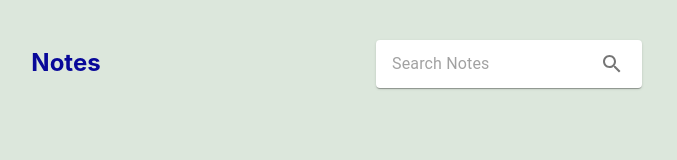
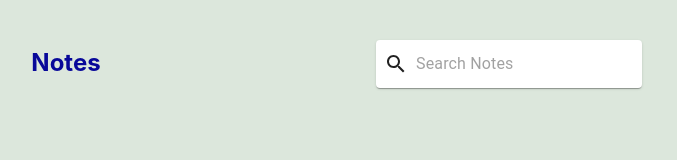
Before and after one commit to Triveni07/notes-making, a React (Create React App) app: page / in a window 1280 px wide. Shown: the top 160 px of the page, without its empty margins (598-1275 px from the left). Built offline with nearby package versions, Linux system fonts and the light colour scheme.

Commit message:
Complete search functionality

```diff
--- a/package.json
+++ b/package.json
@@ -12,7 +12,8 @@
     "react-redux": "^7.1.0",
     "react-router-dom": "^5.0.1",
     "react-scripts": "3.1.0",
-    "redux": "^4.0.4"
+    "redux": "^4.0.4",
+    "sort-by": "^1.2.0"
   },
   "scripts": {
     "start": "react-scripts start",
--- a/src/components/Notes/ListNotes.jsx
+++ b/src/components/Notes/ListNotes.jsx
@@ -1,48 +1,64 @@
 import React, { Component } from 'react';
 import { connect } from 'react-redux';
-import { Link } from 'react-router-dom'
+import { Link } from 'react-router-dom';
 
-import { Fab } from '@material-ui/core';
+import { Fab, Paper, InputBase } from '@material-ui/core';
 import AddIcon from '@material-ui/icons/Add';
+import SearchIcon from '@material-ui/icons/Search';
+
+import escapeRegExp from 'escape-string-regexp';
+import sortBy from 'sort-by';
 
 import EditAndDeleteNote from './EditAndDeleteNote';
 import UpdateNote from './UpdateNote';
-import SearchBox from './SearchBox';
+
+import { onSearchQueryEnter } from './Util/NoteUtil';
+
+import './SearchBox.scss'
 import './ListNotes.scss';
 
 class ListNotes extends Component {
+
     state = {
-        notes: [],
-        searching: false
+        query: ''
     }
 
-    componentDidMount() {
-        this.setState({ notes: this.props.notes });
-    }
-
-    getSearchedNotes = (searchedNotes) => {
-        console.log('List Notes page', searchedNotes);
-        if (searchedNotes.count !== 0) {
-            this.setState({ notes: searchedNotes, searching: true });
-        }
+    handleSearch = (query) => {
+        this.setState({ query: query.trim() });
     }
 
     render() {
-        const { searching } = this.state;
-        const { notes } = (searching) ? this.state : this.props;
+        const { notes } = this.props;
+        const { query } = this.state;
+
+        let showingNotesList;
+        if (query) {
+            const match = new RegExp(escapeRegExp(query), 'i')
+            showingNotesList = onSearchQueryEnter(match, notes);
+        } else showingNotesList = notes;
+
+        showingNotesList.sort(sortBy('title'));
 
         return (
             <div className="list-notes-container">
                 <div className="list-notes-content">
-                    <header className="header">
+                    <div className="header">
                         <h2>Notes</h2>
-                        <SearchBox
-                            notes={notes}
-                            getSearchedNotes={this.getSearchedNotes}
-                        />
-                    </header>
+                        <div className="search-box">
+                            <Paper className="search-paper">
+                                <SearchIcon />
+                                <InputBase
+                                    className="search-input"
+                                    id="search-query"
+                                    placeholder="Search Notes"
+                                    value={query}
+                                    onChange={(e) => this.handleSearch(e.target.value)}
+                                />
+                            </Paper>
+                        </div>
+                    </div>
                     <ol className='notes-grid'>
-                        {notes.map(note =>
+                        {showingNotesList.map(note =>
                             <li key={note.id} className='note-list-item'>
                                 <div key={note.id} className="note-item">
                                     {note.editing ?
--- a/src/components/Notes/SearchBox.jsx
+++ /dev/null
@@ -1,47 +0,0 @@
-import React, { Component } from 'react';
-
-import Paper from '@material-ui/core/Paper';
-import InputBase from '@material-ui/core/InputBase';
-import IconButton from '@material-ui/core/IconButton';
-import SearchIcon from '@material-ui/icons/Search';
-
-import { onSearchQueryEnter } from './Util/NoteUtil';
-
-import './SearchBox.scss'
-
-class SearchBox extends Component {
-
-    handleChange = (e) => {
-        e.preventDefault();
-        const { dispatch, notes } = this.props;
-        const query = e.target.value;
-        console.log('query', query);
-        const searchedNotes = onSearchQueryEnter(dispatch, query, notes);
-        console.log('searchedNotes', searchedNotes);
-        this.props.getSearchedNotes(searchedNotes);
-    }
-
-    render() {
-        return (
-            <div className="search-box">
-                <Paper className="search-paper">
-                    <InputBase
-                        className="search-input"
-                        id="search-query"
-                        placeholder="Search Notes"
-                        inputProps={{ 'aria-label': 'search note here' }}
-                        onChange={(e) => this.handleChange(e)}
-                    />
-                    <IconButton
-                        className="search-iconButton"
-                        aria-label="search"
-                        type="submit">
-                        <SearchIcon />
-                    </IconButton>
-                </Paper>
-            </div>
-        );
-    }
-}
-
-export default SearchBox;
--- a/src/components/Notes/Util/NoteUtil.js
+++ b/src/components/Notes/Util/NoteUtil.js
@@ -58,9 +58,12 @@ export function onNoteClick(dispatch, note) {
     dispatch({ type: 'SHOW_NOTE_CARD', id: note.id });
 }
 
-export function onSearchQueryEnter(dispatch, query, notes) {
-    if (query) {
-        const searchedNotes = notes.filter((note) => note.title.includes(query));
-        return searchedNotes;
+export function onSearchQueryEnter(match, notes) {
+    try {
+        const searchResults = notes.filter((note) => match.test(note.title));
+        console.log('util', searchResults);
+        return searchResults;
+    } catch (error) {
+        console.err(error);
     }
 }
```
Also changed, not shown: 1 other file (tests, documents, lock files or other folders).
